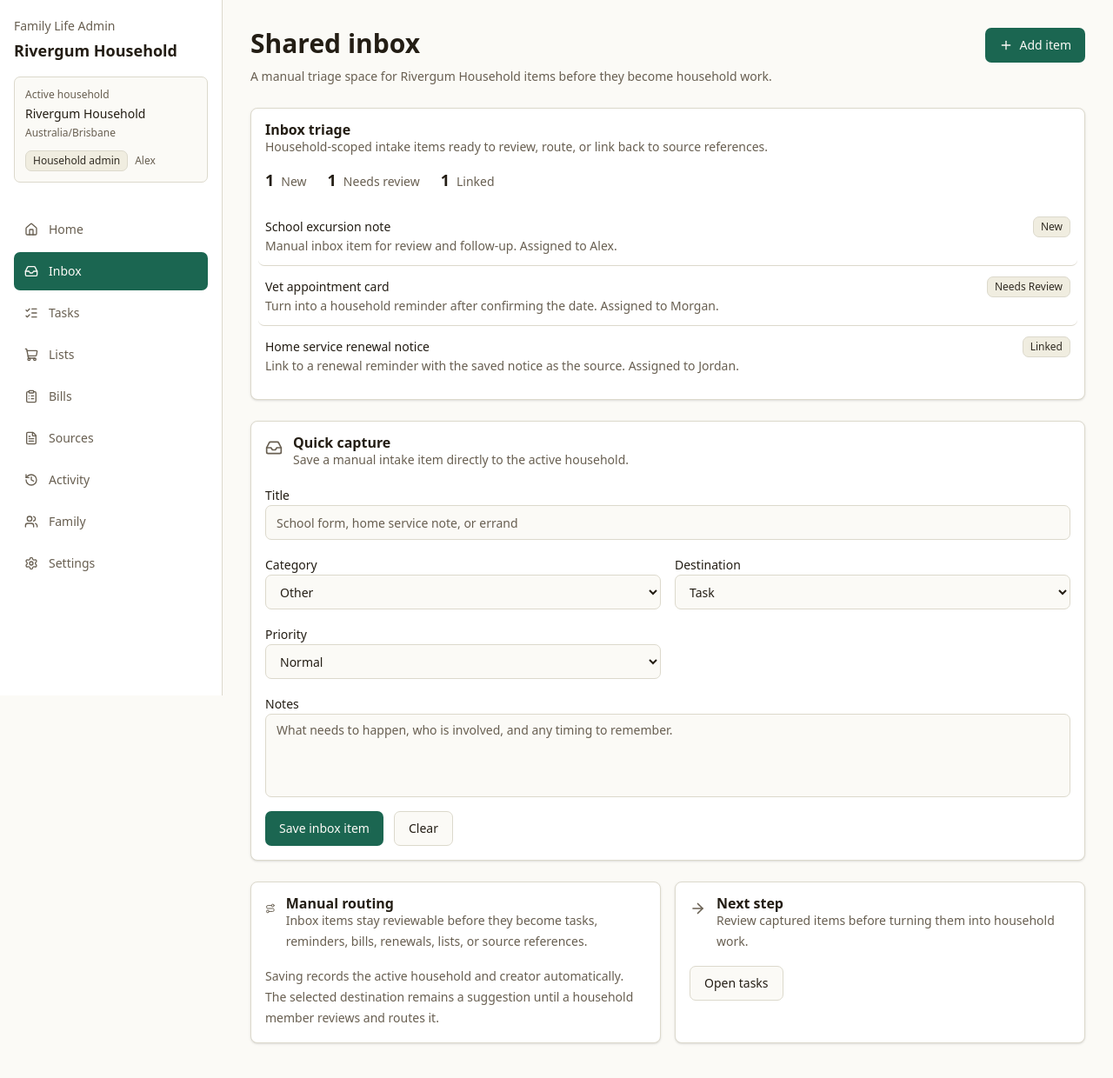
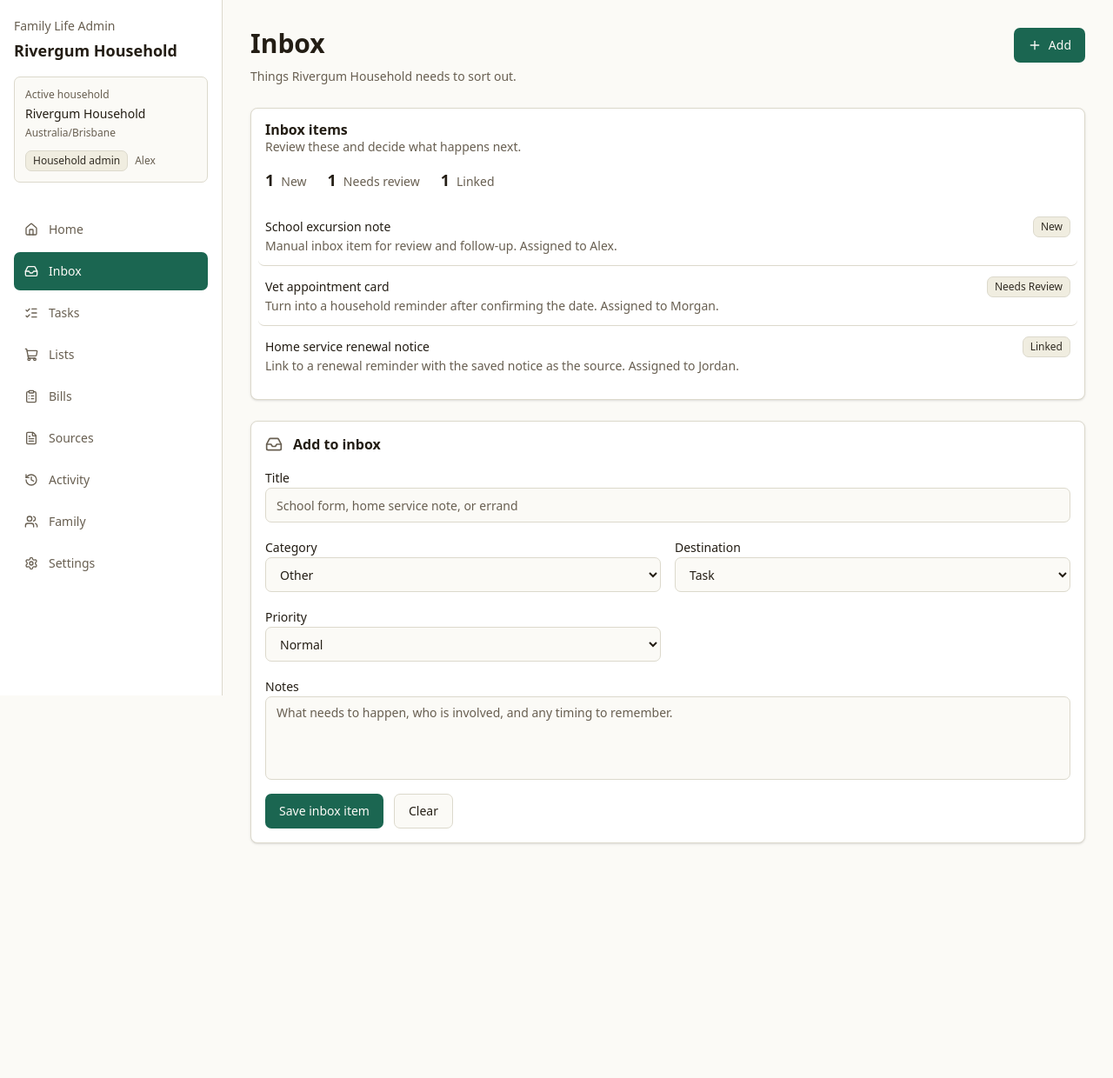
Before and after one commit to LatinMaestro/Life-Admin, a Next.js app: page /inbox in a window 1280 px wide. Shown: the whole page at 87% size. After the commit the page ends 1010 px from the top, so only its background shows below. Built offline with nearby package versions, Linux system fonts and the light colour scheme.

Commit message:
Simplify inbox page [skip ci]

```diff
--- a/src/app/(workspace)/inbox/page.tsx
+++ b/src/app/(workspace)/inbox/page.tsx
@@ -1,10 +1,9 @@
-import Link from "next/link";
-import { ArrowRight, Inbox, Plus, Route } from "lucide-react";
-import { buttonVariants } from "@/components/ui/button";
-import { Card, CardContent, CardDescription, CardHeader, CardTitle } from "@/components/ui/card";
+import { Inbox, Plus } from "lucide-react";
 import { InboxCaptureForm } from "@/components/inbox-capture-form";
 import { PageHeader } from "@/components/page-header";
 import { ReadModelSummary } from "@/components/read-model-summary";
+import { buttonVariants } from "@/components/ui/button";
+import { Card, CardContent, CardHeader, CardTitle } from "@/components/ui/card";
 import { getInboxReadModel } from "@/lib/server/module-read-models";
 
 export default async function InboxPage() {
@@ -13,82 +12,35 @@ export default async function InboxPage() {
   return (
     <>
       <PageHeader
-        title="Shared inbox"
-        description={`A manual triage space for ${inbox.household.name} items before they become household work.`}
+        title="Inbox"
+        description={`Things ${inbox.household.name} needs to sort out.`}
         action={
           <a href="#quick-capture" className={buttonVariants()}>
             <Plus className="h-4 w-4" aria-hidden="true" />
-            Add item
+            Add
           </a>
         }
       />
 
       <ReadModelSummary
-        title="Inbox triage"
-        description="Household-scoped intake items ready to review, route, or link back to source references."
+        title="Inbox items"
+        description="Review these and decide what happens next."
         counts={inbox.counts}
         rows={inbox.rows}
-        emptyLabel="No inbox items have been captured yet."
-        actionHref="/tasks"
-        actionLabel="Open tasks"
+        emptyLabel="Your inbox is clear."
       />
 
       <Card id="quick-capture" className="mt-6 scroll-mt-24">
         <CardHeader>
-          <div className="flex items-start gap-3">
-            <Inbox className="mt-1 h-5 w-5 text-muted-foreground" aria-hidden="true" />
-            <div>
-              <CardTitle>Quick capture</CardTitle>
-              <CardDescription>
-                Save a manual intake item directly to the active household.
-              </CardDescription>
-            </div>
+          <div className="flex items-center gap-3">
+            <Inbox className="h-5 w-5 text-muted-foreground" aria-hidden="true" />
+            <CardTitle>Add to inbox</CardTitle>
           </div>
         </CardHeader>
         <CardContent>
           <InboxCaptureForm />
         </CardContent>
       </Card>
-
-      <div className="mt-6 grid gap-4 md:grid-cols-2">
-        <Card>
-          <CardHeader>
-            <div className="flex items-start gap-3">
-              <Route className="mt-1 h-5 w-5 text-muted-foreground" aria-hidden="true" />
-              <div>
-                <CardTitle>Manual routing</CardTitle>
-                <CardDescription>
-                  Inbox items stay reviewable before they become tasks, reminders, bills,
-                  renewals, lists, or source references.
-                </CardDescription>
-              </div>
-            </div>
-          </CardHeader>
-          <CardContent className="text-sm leading-6 text-muted-foreground">
-            Saving records the active household and creator automatically. The selected
-            destination remains a suggestion until a household member reviews and routes it.
-          </CardContent>
-        </Card>
-
-        <Card>
-          <CardHeader>
-            <div className="flex items-start gap-3">
-              <ArrowRight className="mt-1 h-5 w-5 text-muted-foreground" aria-hidden="true" />
-              <div>
-                <CardTitle>Next step</CardTitle>
-                <CardDescription>
-                  Review captured items before turning them into household work.
-                </CardDescription>
-              </div>
-            </div>
-          </CardHeader>
-          <CardContent>
-            <Link href="/tasks" className={buttonVariants({ variant: "outline" })}>
-              Open tasks
-            </Link>
-          </CardContent>
-        </Card>
-      </div>
     </>
   );
 }
```
